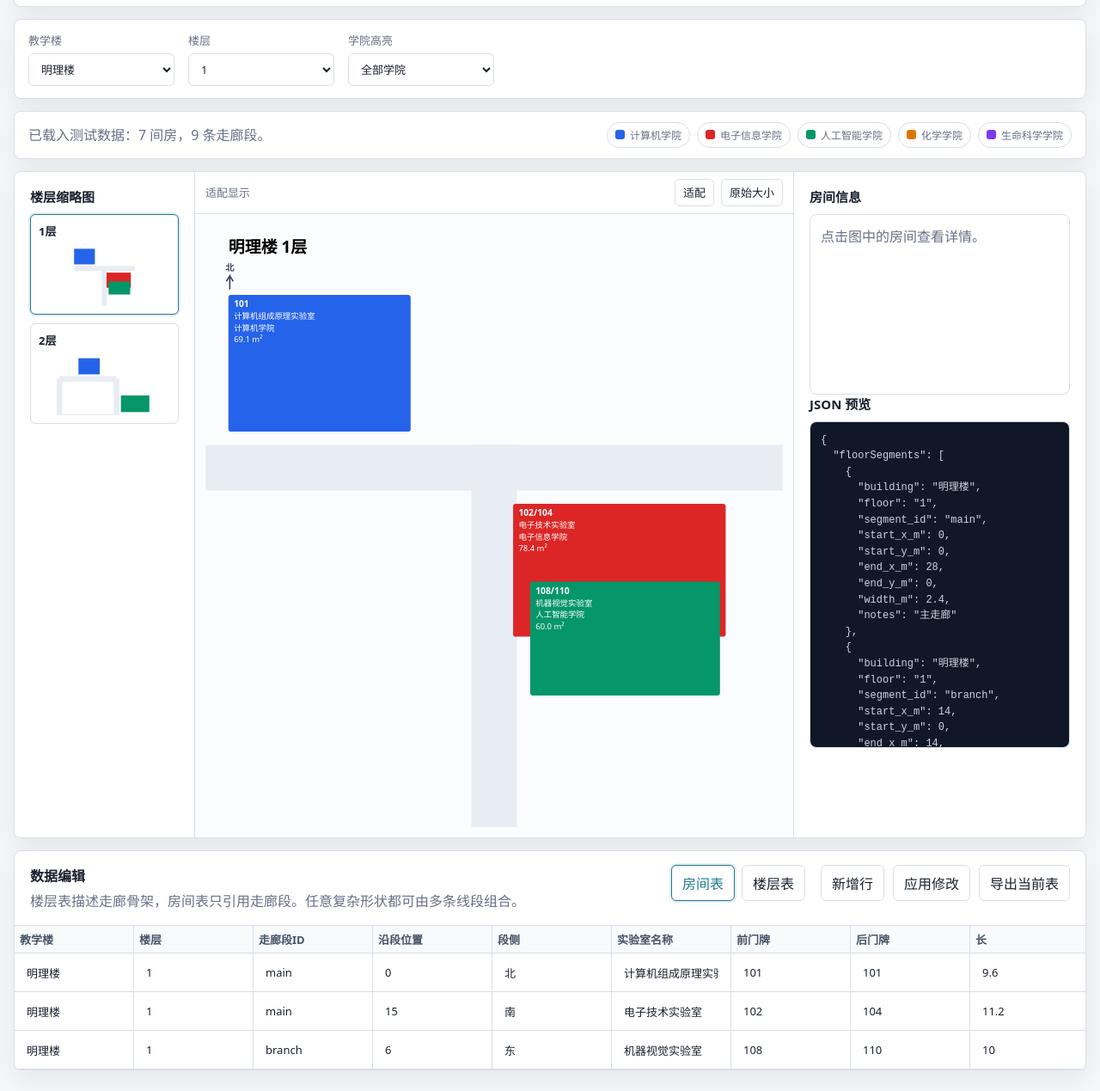
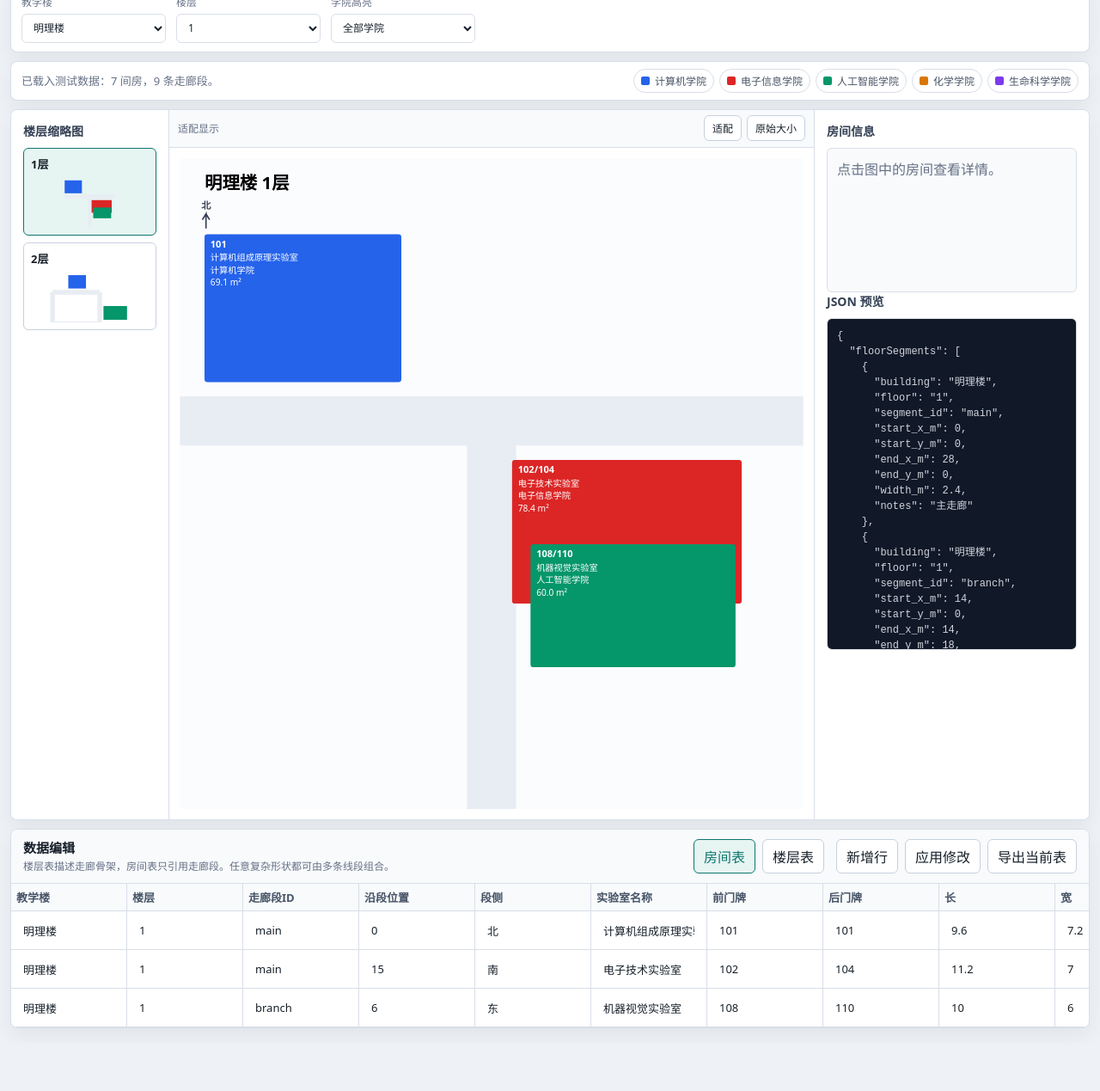
Before and after one commit to 807376899/floorplan, a plain HTML site: page index.html in a window 1280 px wide. Shown: the part 120-1389 px from the top of the page at 86% size. After the commit the page ends 1334 px from the top, so only its background shows below. Drawn offline with Linux system fonts and the light colour scheme.

Commit message:
Refine frontend workspace styling

```diff
--- a/styles.css
+++ b/styles.css
@@ -1,13 +1,16 @@
 :root {
   color-scheme: light;
-  --bg: #f6f7f9;
+  --bg: #eef2f6;
   --panel: #ffffff;
-  --ink: #18212f;
+  --panel-soft: #f8fafc;
+  --ink: #17202a;
   --muted: #667085;
-  --line: #d9dee8;
-  --accent: #1f7a8c;
-  --corridor: #edf1f5;
-  --shadow: 0 10px 30px rgba(29, 41, 57, 0.08);
+  --line: #d8dee8;
+  --line-strong: #c7d0dd;
+  --accent: #0f766e;
+  --accent-soft: #e6f4f2;
+  --danger: #b42318;
+  --shadow: 0 8px 24px rgba(15, 23, 42, 0.06);
 }
 
 * {
@@ -29,13 +32,13 @@ input {
 
 button,
 .file-control {
-  border: 1px solid var(--line);
+  min-height: 36px;
+  border: 1px solid var(--line-strong);
   border-radius: 6px;
-  background: var(--panel);
+  background: #fff;
   color: var(--ink);
   cursor: pointer;
-  min-height: 40px;
-  padding: 8px 12px;
+  padding: 7px 11px;
 }
 
 button:hover,
@@ -44,46 +47,54 @@ button:hover,
 }
 
 .shell {
-  width: min(1500px, calc(100vw - 32px));
+  width: min(1520px, calc(100vw - 24px));
   margin: 0 auto;
-  padding: 24px 0;
+  padding: 12px 0 18px;
 }
 
 .topbar,
 .filters,
 .status-row,
-.workspace {
-  background: var(--panel);
+.workspace,
+.data-panel {
   border: 1px solid var(--line);
   border-radius: 8px;
+  background: var(--panel);
   box-shadow: var(--shadow);
 }
 
 .topbar {
   display: flex;
-  align-items: flex-start;
+  align-items: center;
   justify-content: space-between;
-  gap: 24px;
-  padding: 20px;
+  gap: 18px;
+  min-height: 78px;
+  padding: 14px 16px;
 }
 
 .brand h1 {
-  margin: 0 0 6px;
-  font-size: 24px;
-  line-height: 1.25;
+  margin: 0 0 4px;
+  font-size: 22px;
+  line-height: 1.2;
 }
 
 .brand p {
   margin: 0;
   color: var(--muted);
-  line-height: 1.6;
+  font-size: 13px;
+  line-height: 1.5;
 }
 
 .controls {
   display: flex;
   flex-wrap: wrap;
   justify-content: flex-end;
-  gap: 10px;
+  gap: 8px;
+}
+
+.file-control {
+  display: inline-flex;
+  align-items: center;
 }
 
 .file-control input {
@@ -92,80 +103,132 @@ button:hover,
 
 .filters {
   display: flex;
-  flex-wrap: wrap;
-  gap: 16px;
-  margin-top: 14px;
-  padding: 14px 16px;
+  gap: 12px;
+  margin-top: 10px;
+  padding: 10px 12px;
 }
 
 .filters label {
   display: grid;
-  gap: 6px;
+  gap: 5px;
+  min-width: 168px;
   color: var(--muted);
-  min-width: 170px;
-  font-size: 13px;
+  font-size: 12px;
 }
 
 .filters select {
+  min-height: 34px;
   border: 1px solid var(--line);
   border-radius: 6px;
-  min-height: 38px;
-  padding: 6px 10px;
+  background: #fff;
   color: var(--ink);
-  background: #fff;
+  padding: 5px 9px;
 }
 
 .status-row {
   display: flex;
   align-items: center;
   justify-content: space-between;
-  gap: 18px;
-  margin-top: 14px;
-  padding: 12px 16px;
+  gap: 12px;
+  margin-top: 10px;
+  min-height: 46px;
+  padding: 8px 12px;
 }
 
 #statusText {
   color: var(--muted);
-  line-height: 1.5;
+  font-size: 13px;
 }
 
 .legend {
   display: flex;
   flex-wrap: wrap;
   justify-content: flex-end;
-  gap: 8px;
+  gap: 6px;
 }
 
 .legend-item {
   display: inline-flex;
   align-items: center;
   gap: 6px;
+  min-height: 28px;
   border: 1px solid var(--line);
   border-radius: 999px;
-  padding: 5px 9px;
-  color: var(--muted);
+  color: #475467;
   font-size: 12px;
-  white-space: nowrap;
+  padding: 4px 8px;
 }
 
 .legend-swatch {
-  width: 11px;
-  height: 11px;
-  border-radius: 3px;
+  width: 10px;
+  height: 10px;
+  border-radius: 2px;
 }
 
 .workspace {
   display: grid;
-  grid-template-columns: 210px minmax(0, 1fr) 340px;
-  gap: 0;
-  margin-top: 14px;
+  grid-template-columns: 184px minmax(620px, 1fr) 320px;
+  min-height: 716px;
+  margin-top: 10px;
   overflow: hidden;
 }
 
+.floor-switcher,
+.details {
+  min-width: 0;
+  background: var(--panel);
+  padding: 14px;
+}
+
+.floor-switcher {
+  border-right: 1px solid var(--line);
+}
+
+.details {
+  border-left: 1px solid var(--line);
+}
+
+.floor-switcher h2,
+.details h2 {
+  margin: 0 0 10px;
+  color: #344054;
+  font-size: 14px;
+}
+
+.floor-thumbs {
+  display: grid;
+  gap: 8px;
+}
+
+.floor-thumb {
+  display: grid;
+  gap: 7px;
+  width: 100%;
+  min-height: 88px;
+  padding: 8px;
+  text-align: left;
+}
+
+.floor-thumb.is-active {
+  border-color: var(--accent);
+  background: var(--accent-soft);
+}
+
+.floor-thumb span {
+  font-size: 13px;
+  font-weight: 700;
+}
+
+.floor-thumb svg {
+  display: block;
+  width: 100%;
+  height: 58px;
+}
+
 .canvas-panel {
+  display: grid;
+  grid-template-rows: 44px minmax(0, 1fr);
   min-width: 0;
-  display: grid;
-  grid-template-rows: auto minmax(0, 1fr);
 }
 
 .canvas-toolbar {
@@ -173,73 +236,145 @@ button:hover,
   align-items: center;
   justify-content: space-between;
   gap: 12px;
-  min-height: 48px;
-  padding: 8px 12px;
   border-bottom: 1px solid var(--line);
+  background: var(--panel-soft);
   color: var(--muted);
-  font-size: 13px;
+  font-size: 12px;
+  padding: 6px 10px;
 }
 
 .canvas-toolbar div {
   display: flex;
-  gap: 8px;
+  gap: 6px;
 }
 
 .canvas-toolbar button {
-  min-height: 32px;
-  padding: 5px 9px;
+  min-height: 30px;
+  padding: 4px 9px;
+}
+
+.floorplan {
+  min-height: 670px;
+  display: flex;
+  align-items: center;
+  justify-content: center;
+  overflow: hidden;
+  background:
+    linear-gradient(#fff, #fff),
+    linear-gradient(90deg, rgba(148, 163, 184, 0.08) 1px, transparent 1px),
+    linear-gradient(rgba(148, 163, 184, 0.08) 1px, transparent 1px);
+  background-size: auto, 24px 24px, 24px 24px;
+  padding: 12px;
+}
+
+.floorplan svg {
+  display: block;
+  max-width: 100%;
+  max-height: 100%;
+}
+
+.floorplan.is-actual {
+  align-items: flex-start;
+  justify-content: flex-start;
+  overflow: auto;
+}
+
+.floorplan.is-actual svg {
+  max-width: none;
+  max-height: none;
+}
+
+.room-details {
+  min-height: 168px;
+  border: 1px solid var(--line);
+  border-radius: 6px;
+  background: var(--panel-soft);
+  color: var(--muted);
+  line-height: 1.65;
+  padding: 11px;
+}
+
+.room-details strong {
+  color: var(--ink);
+}
+
+#jsonPreview {
+  max-height: 386px;
+  overflow: auto;
+  margin: 0;
+  border: 1px solid var(--line);
+  border-radius: 6px;
+  background: #111827;
+  color: #d0d5dd;
+  font-size: 12px;
+  line-height: 1.5;
+  padding: 11px;
+}
+
+.room {
+  cursor: pointer;
+}
+
+.room:hover rect,
+.room.is-selected rect {
+  stroke: #111827;
+  stroke-width: 2.4;
+}
+
+.room.is-muted {
+  opacity: 0.28;
 }
 
 .data-panel {
-  margin-top: 14px;
-  background: var(--panel);
-  border: 1px solid var(--line);
-  border-radius: 8px;
-  box-shadow: var(--shadow);
+  margin-top: 10px;
   overflow: hidden;
 }
 
 .panel-heading {
   display: flex;
-  align-items: flex-start;
-  justify-content: space-between;
-  gap: 18px;
-  padding: 16px 18px;
+  align-items: center;
+  gap: 14px;
+  min-height: 62px;
   border-bottom: 1px solid var(--line);
+  background: var(--panel-soft);
+  padding: 10px 14px;
+}
+
+.panel-heading > div:first-child {
+  min-width: 320px;
 }
 
 .panel-heading h2 {
-  margin: 0 0 6px;
-  font-size: 16px;
+  margin: 0 0 4px;
+  font-size: 15px;
 }
 
 .panel-heading p {
   margin: 0;
   color: var(--muted);
-  line-height: 1.55;
+  font-size: 12px;
+  line-height: 1.4;
 }
 
+.editor-tabs,
 .editor-actions {
   display: flex;
-  gap: 10px;
+  gap: 8px;
   flex-wrap: wrap;
-  justify-content: flex-end;
 }
 
 .editor-tabs {
-  display: flex;
-  gap: 8px;
   margin-left: auto;
 }
 
 .editor-tabs button.is-active {
   border-color: var(--accent);
+  background: var(--accent-soft);
   color: var(--accent);
-  box-shadow: 0 0 0 2px rgba(31, 122, 140, 0.12);
 }
 
 .data-editor {
-  max-height: 440px;
+  max-height: 392px;
   overflow: auto;
 }
 
@@ -258,7 +393,6 @@ button:hover,
   color: #475467;
   text-align: left;
   font-weight: 700;
-  border-bottom: 1px solid var(--line);
 }
 
 .data-editor th,
@@ -269,7 +403,7 @@ button:hover,
 }
 
 .data-editor input {
-  width: 126px;
+  width: 122px;
   border: 1px solid transparent;
   border-radius: 4px;
   background: #fff;
@@ -280,141 +414,18 @@ button:hover,
 .data-editor input:focus {
   outline: 0;
   border-color: var(--accent);
-  box-shadow: 0 0 0 2px rgba(31, 122, 140, 0.12);
-}
-
-.delete-cell button {
-  min-height: 32px;
-  padding: 5px 9px;
-}
-
-.floor-switcher,
-.details {
-  min-width: 0;
-  padding: 18px;
-  background: #fff;
-}
-
-.floor-switcher {
-  border-right: 1px solid var(--line);
-}
-
-.details {
-  border-left: 1px solid var(--line);
-}
-
-.floor-switcher h2,
-.details h2 {
-  margin: 0 0 10px;
-  font-size: 15px;
-}
-
-.floor-thumbs {
-  display: grid;
-  gap: 10px;
-}
-
-.floor-thumb {
-  display: grid;
-  gap: 8px;
-  width: 100%;
-  min-height: 92px;
-  padding: 9px;
-  text-align: left;
-}
-
-.floor-thumb.is-active {
-  border-color: var(--accent);
-  box-shadow: 0 0 0 2px rgba(31, 122, 140, 0.12);
-}
-
-.floor-thumb span {
-  color: var(--ink);
-  font-size: 13px;
-  font-weight: 700;
-}
-
-.floor-thumb svg {
-  display: block;
-  width: 100%;
-  height: 70px;
-}
-
-.floorplan {
-  min-height: 720px;
-  overflow: hidden;
-  background: #fbfcfe;
-  display: flex;
-  align-items: center;
-  justify-content: center;
-  padding: 12px;
-}
-
-.floorplan svg {
-  display: block;
-  max-width: 100%;
-  max-height: 100%;
-}
-
-.floorplan.is-actual {
-  overflow: auto;
-  align-items: flex-start;
-  justify-content: flex-start;
-}
-
-.floorplan.is-actual svg {
-  max-width: none;
-  max-height: none;
-}
-
-.room-details {
-  min-height: 210px;
-  border: 1px solid var(--line);
-  border-radius: 8px;
-  padding: 12px;
-  color: var(--muted);
-  line-height: 1.7;
-}
-
-.room-details strong {
-  color: var(--ink);
-}
-
-#jsonPreview {
-  max-height: 380px;
-  overflow: auto;
-  margin: 0;
-  border: 1px solid var(--line);
-  border-radius: 8px;
-  padding: 12px;
-  background: #101828;
-  color: #d0d5dd;
-  font-size: 12px;
-  line-height: 1.55;
-}
-
-.room {
-  cursor: pointer;
-}
-
-.room:hover rect,
-.room.is-selected rect {
-  stroke: #111827;
-  stroke-width: 2.4;
-}
-
-.room.is-muted {
-  opacity: 0.28;
+  box-shadow: 0 0 0 2px rgba(15, 118, 110, 0.12);
 }
 
 .empty {
+  color: var(--muted);
   padding: 24px;
-  color: var(--muted);
 }
 
-@media (max-width: 1100px) {
+@media (max-width: 1180px) {
   .topbar,
-  .status-row {
+  .status-row,
+  .panel-heading {
     align-items: stretch;
     flex-direction: column;
   }
@@ -426,10 +437,6 @@ button:hover,
 
   .workspace {
     grid-template-columns: 1fr;
-  }
-
-  .panel-heading {
-    flex-direction: column;
   }
 
   .floor-switcher {
@@ -445,4 +452,8 @@ button:hover,
     border-left: 0;
     border-top: 1px solid var(--line);
   }
+
+  .editor-tabs {
+    margin-left: 0;
+  }
 }
```
